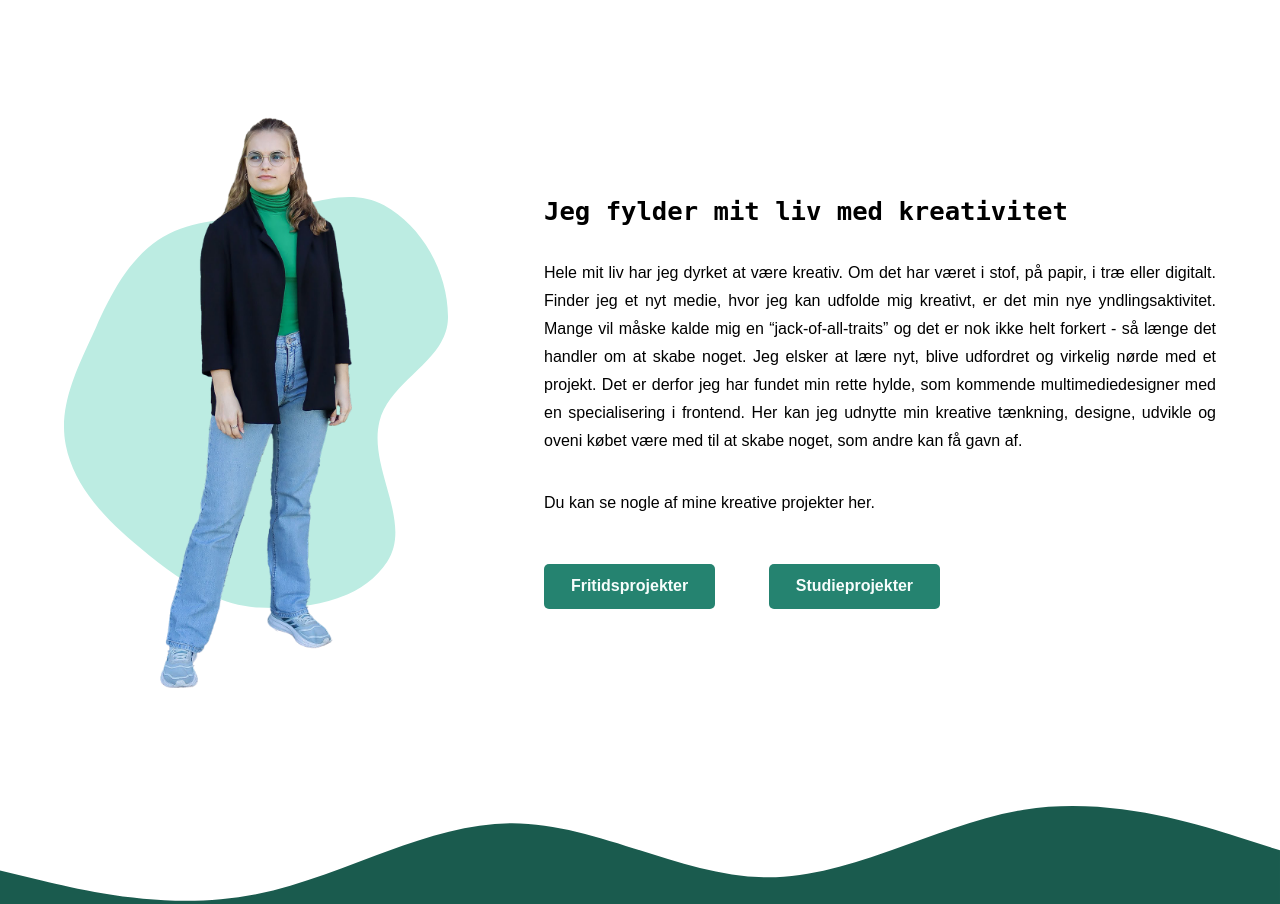
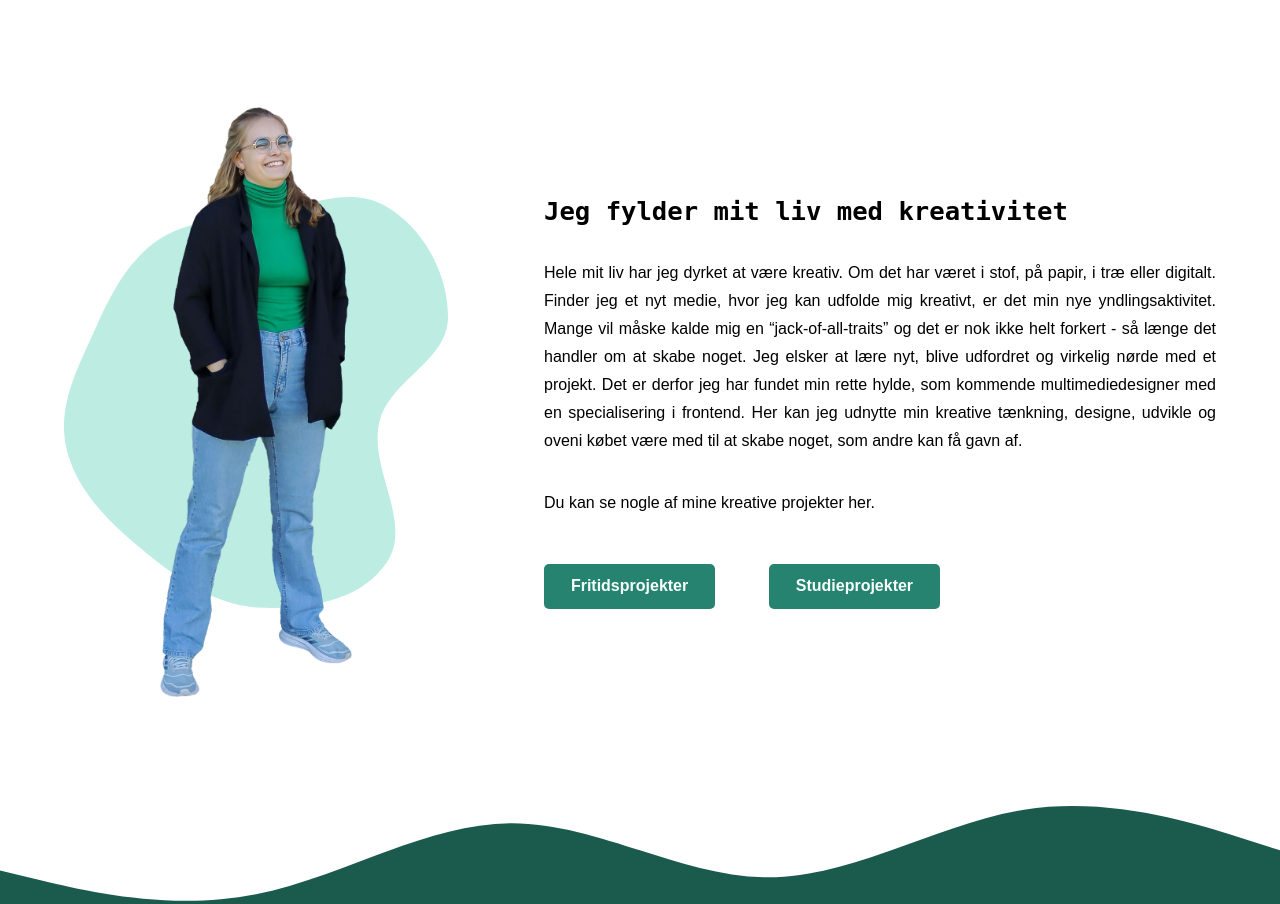
Before and after one commit to imhp1721/portfolio, a React (Vite) app: page /om-mig in a window 1280 px wide. Shown: the part 421-1325 px from the top of the page. Built offline with nearby package versions, Linux system fonts and the light colour scheme; a web font is replaced by a local one.

Commit message:
tiny bug fix

```diff
--- a/src/components/MakeMeLaugh.jsx
+++ b/src/components/MakeMeLaugh.jsx
@@ -3,7 +3,7 @@ import seriousImage from "../assets/img/serious.png";
 import laughImage from "../assets/img/laugh.png";
 
 const MakeMeLaugh = () => {
-  const [currentImage, setCurrentImage] = useState();
+  const [currentImage, setCurrentImage] = useState(seriousImage);
   const [opacity, setOpacity] = useState();
 
   useEffect(() => {
```
